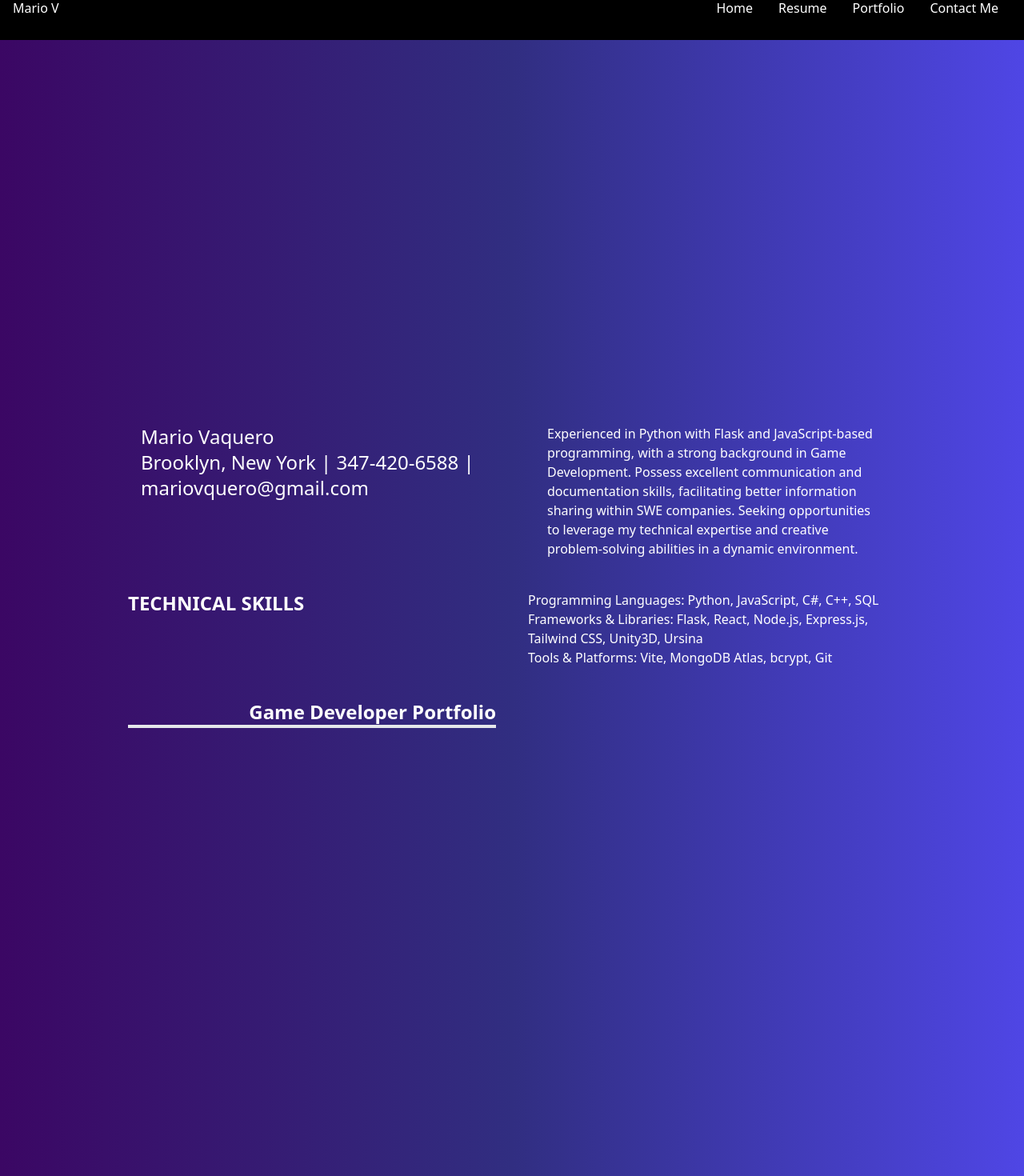
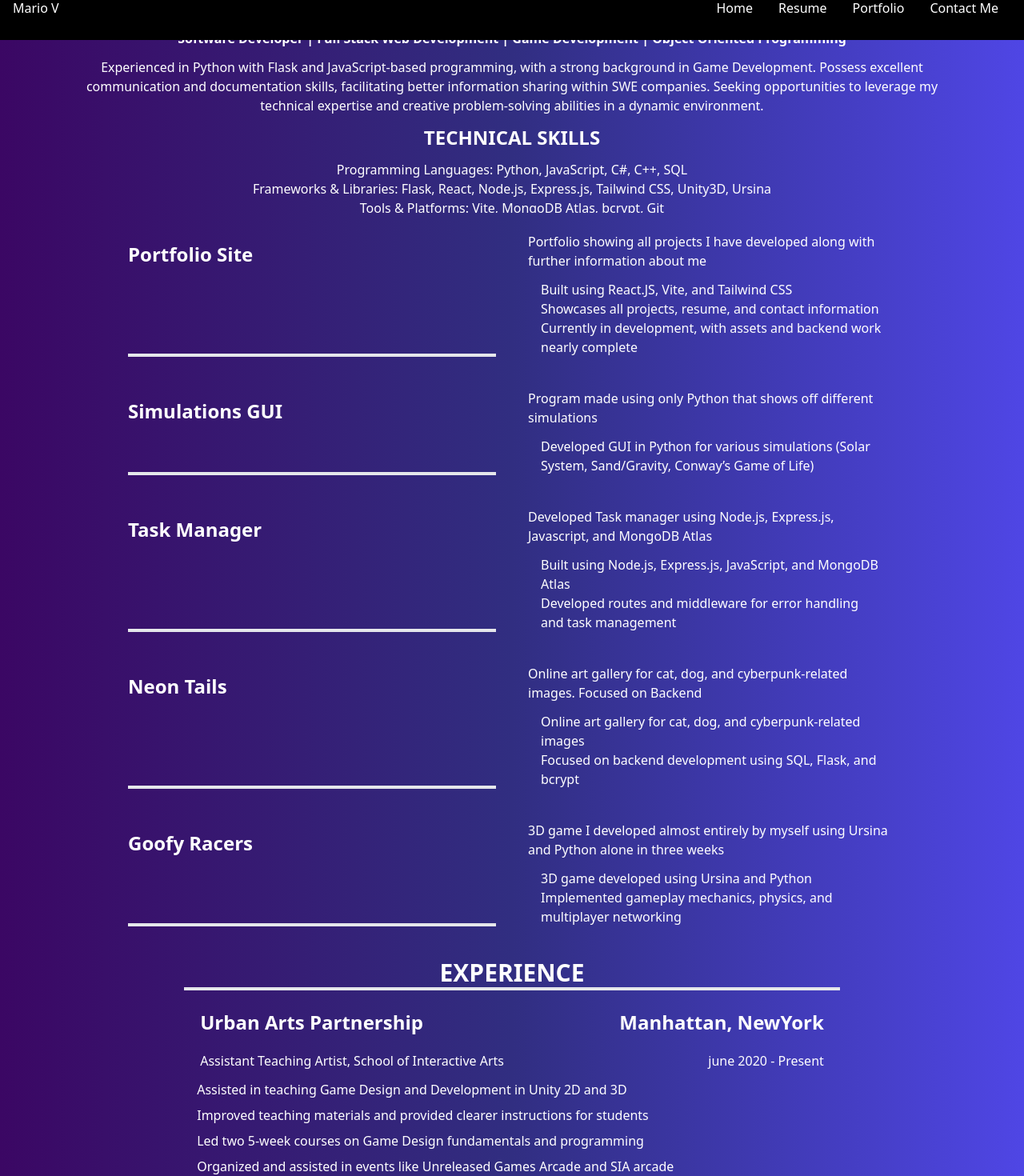
Before and after one commit to RandomMexican/ImprovedSite, a React (Vite) app in the folder vite-project/: page /Resume in a window 1280 px wide. Shown: the part 30-1500 px from the top of the page at 80% size. Built offline with nearby package versions, Linux system fonts and the light colour scheme.

Commit message:
worked on Resume portion

```diff
--- a/vite-project/src/Components/Resume.jsx
+++ b/vite-project/src/Components/Resume.jsx
@@ -4,16 +4,23 @@ function Resume() {
   return (
     <div name='Resume' className='w-full md:h-[1500px] bg-gradient-to-l from-indigo-600 via-indigo-900 to-purple-950 text-white' >
       <div className='flex flex-col justify-center items-center w-full h-full overflow-auto'>
-        <div className='max-w-[1000px] w-full grid sm:grid-cols-2 gap-10 px-5'>
+        <div className='flex flex-col justify-center items-center h-50 overflow-auto text-center'>
           {/* HEADER BASICALLY */}
-          <div className='sm:text-left md:text-2xl sm:text-1xl'>
-            <ul>
-              <li>Mario Vaquero</li>
-              <li>Brooklyn, New York | 347-420-6588 | mariovquero@gmail.com</li>
-            </ul>
+          <div className=' sm:text-left md:text-2xl sm:text-5xl'>
+            <h2 className='text-center md:text-5xl'>
+              Mario Vaquero
+            </h2>
+
+            {/* <ul> */}
+              {/* <li className='text-center md:text-5xl'>Mario Vaquero</li> */}
+              {/* <li>Brooklyn, New York | 347-420-6588 | mariovquero@gmail.com</li> */}
+            {/* </ul> */}
           </div>
-          <div className='px-6'>
-            <p>
+          <div className='px-20 mt-6'>
+            <p className='font-extrabold'>
+              Software Developer | Full Stack Web Development | Game Development | Object Oriented Programming
+            </p>
+            <p className='mt-3'>
             Experienced in Python with Flask and JavaScript-based programming,
             with a strong background in Game Development.
             Possess excellent communication and documentation skills,
@@ -22,11 +29,12 @@ function Resume() {
             </p>
           </div>
 
+
           {/* SKILLS LISTED */}
-          <div className='sm:text-left text-2xl font-bold'>
+          <div className='sm:text-left text-2xl font-bold mt-3'>
             <p>TECHNICAL SKILLS</p>
           </div>
-          <div>
+          <div className='mt-3'>
             <p>
               Programming Languages: Python, JavaScript, C#, C++, SQL
             </p>
@@ -37,14 +45,125 @@ function Resume() {
               Tools & Platforms: Vite, MongoDB Atlas, bcrypt, Git
             </p>
           </div>
+        </div>
+
+        <div className='max-w-[1000px] w-full grid sm:grid-cols-2 gap-10 px-5 mt-6'>
 
           {/* SWE PROJECTS */}
-          <div className='sm:text-right text-2xl font-bold inline border-b-4 border-grey'>
+          {/* name of project */}
+          <div className='sm:text-left text-2xl font-bold inline border-b-4 border-grey mt-3'>
             <p>
-              Game Developer Portfolio
+              Portfolio Site
             </p>
           </div>
+          {/* description of project */}
+          <div className=''>
+            <p>
+              Portfolio showing all projects I have developed along with further information about me
+            </p>
+            <ul className='mt-3'>
+              <li>Built using React.JS, Vite, and Tailwind CSS</li>
+              <li>Showcases all projects, resume, and contact information</li>
+              <li>Currently in development, with assets and backend work nearly complete</li>
+            </ul>
+          </div>
+
+
+          {/* name of project */}
+          <div className='sm:text-left text-2xl font-bold inline border-b-4 border-grey mt-3'>
+            <p>
+              Simulations GUI
+            </p>
+          </div>
+          {/* description of project */}
+          <div>
+            <p>
+              Program made using only Python that shows off different simulations
+            </p>
+            <ul className='mt-3'>
+              <li>
+                Developed GUI in Python for various simulations (Solar System, Sand/Gravity, Conway’s Game of Life)
+              </li>
+            </ul>
+          </div>
+
+          {/* name of project */}
+          <div className='sm:text-left text-2xl font-bold inline border-b-4 border-grey mt-3'>
+            <p>
+              Task Manager
+            </p>
+          </div>
+          {/* description of project */}
+          <div>
+            <p>
+              Developed Task manager using Node.js, Express.js, Javascript, and MongoDB Atlas
+            </p>
+            <ul className='mt-3'>
+              <li>Built using Node.js, Express.js, JavaScript, and MongoDB Atlas</li>
+              <li>Developed routes and middleware for error handling and task management</li>
+            </ul>
+          </div>
+
+          {/* name of project */}
+          <div className='sm:text-left text-2xl font-bold inline border-b-4 border-grey mt-3'>
+            <p>
+              Neon Tails
+            </p>
+          </div>
+          {/* description of project */}
+          <div>
+            <p>
+              Online art gallery for cat, dog, and cyberpunk-related images. Focused on Backend
+            </p>
+            <ul className='mt-3'>
+              <li>Online art gallery for cat, dog, and cyberpunk-related images</li>
+              <li>Focused on backend development using SQL, Flask, and bcrypt</li>
+            </ul>
+          </div>
+
+
+          {/* name of project */}
+          <div className='sm:text-left text-2xl font-bold inline border-b-4 border-grey mt-3'>
+            <p>
+              Goofy Racers
+            </p>
+          </div>
+          {/* description of project */}
+          <div>
+            <p>
+              3D game I developed almost entirely by myself using Ursina and Python alone in three weeks
+            </p>
+            <ul className='mt-3'>
+              <li>3D game developed using Ursina and Python</li>
+              <li>Implemented gameplay mechanics, physics, and multiplayer networking</li>
+            </ul>
+          </div>
         </div>
+      <div>
+        <h2 className='text-center md:text-3xl font-bold border-b-4 border-grey mt-10'> EXPERIENCE</h2>
+        <div className='max-w-[1000px] w-full grid sm:grid-cols-2 gap-5 px-5 mt-6'>
+          <p className='sm:text-left text-2xl font-semibold'>
+            Urban Arts Partnership
+          </p>
+          <p className='sm:text-right text-2xl font-semibold'>
+            Manhattan, NewYork
+          </p>
+          <p className=''>
+            Assistant Teaching Artist, School of Interactive Arts
+          </p>
+          <p className='sm:text-right'>
+            june 2020 - Present
+          </p>
+        </div>
+        <ul>
+          <li className='mt-3'>Assisted in teaching Game Design and Development in Unity 2D and 3D</li>
+          <li className='mt-2'>Improved teaching materials and provided clearer instructions for students</li>
+          <li className='mt-2'>Led two 5-week courses on Game Design fundamentals and programming</li>
+          <li className='mt-2'>Organized and assisted in events like Unreleased Games Arcade and SIA arcade</li>
+        </ul>
+      </div>
+
+
       </div>
     </div>
   )
```
